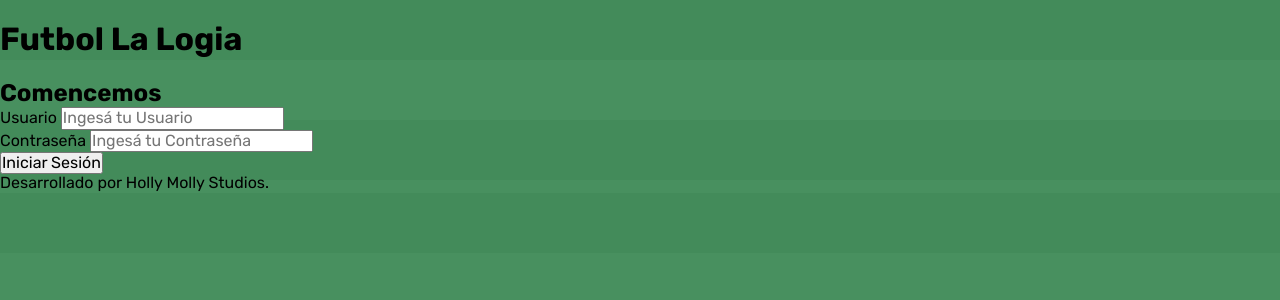
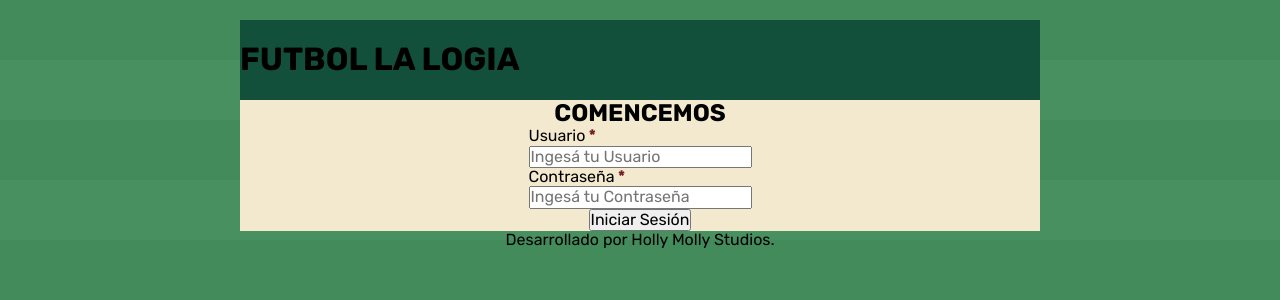
Before and after one commit to bmontilorusso/futbol_la_logia, a PHP site: page / in a window 1280 px wide. Shown: the top 300 px of the page. Run offline with PHP 8.4, Linux system fonts and the light colour scheme.

Commit message:
Definició de identidad: paleta de colores, tipografía y estética general.

```diff
--- a/css/style.css
+++ b/css/style.css
@@ -18,6 +18,16 @@
     --beige: #F2E9CE;
     --fondo1: #438B5A;
     --fondo2: #48905F;
+    /* Alertas: */
+    --alertaPositivaFondo: #D4EDDA; /* Positivas / VERDES */
+    --alertaPositivaTexto: #155724;
+    --alertaPositivaBorde: #C3E6CB;
+    --alertaNegativaFondo: #F8D7DA; /* Negativas / ROJAS */
+    --alertaNegativaTexto: #721C24;
+    --alertaNegativaBorde: #F5C6CB;
+    --alertaPrecaucionFondo: #FFF3CD; /* Advertencias / AMARILLAS */
+    --alertaPrecaucionTexto: #856404;
+    --alertaPrecaucionBorde: #FFEEBA;
     /* Colores transversales: */
     --blancoPuero: white;
     --negroPuro: black;
@@ -50,3 +60,50 @@ body {
     font-size: 16px; /* Estandarización de tamaños. Pt. 3. */
     font-family: var(--tipografiaPrincipal);
 }
+
+/**************************************** INDEX HTML ****************************************/
+
+.ventana-aplicacion,
+.main,
+.formulario-login {
+    display: flex;
+    flex-direction: column;
+    align-items: center;
+}
+
+.ventana-aplicacion {
+    margin: 0 auto;
+    width: 80rem;
+    margin-top: 2rem;
+}
+
+.header {
+    background-color: var(--verdeOscuro);
+    width: 100%;
+}
+
+.main {
+    background-color: var(--beige);
+    width: 100%;
+
+}
+
+h1, h2 {
+    text-transform: uppercase;
+}
+
+.formulario-login {
+
+}
+
+.combo-datos-usuario {
+    display: flex;
+    flex-direction: column;
+    justify-content: flex-start;
+}
+
+.combo-datos-usuario label::after {
+    content: " *";
+    color: var(--alertaNegativaTexto);
+    font-weight: bold;
+}
```
